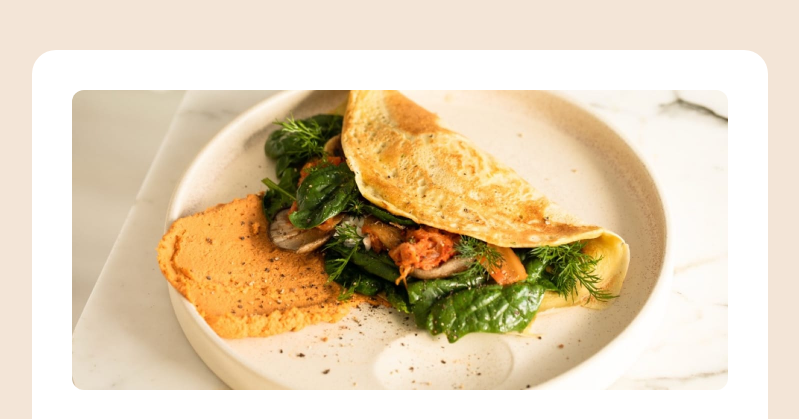
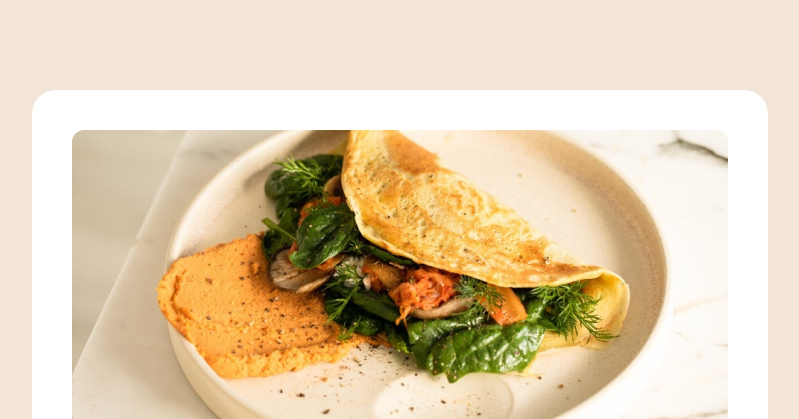
Before and after one commit to Majdhorow/Challenge--3, a plain HTML site: page index.html in a window 1280 px wide. Shown: the part 153-572 px from the top of the page, without its empty margins (240-1039 px from the left). Drawn offline with Linux system fonts and the light colour scheme.

Commit message:
Update index.html

```diff
--- a/index.html
+++ b/index.html
@@ -28,7 +28,7 @@
       flex-direction: column;
       justify-content: center;
       align-items: center;
-      height: 2200px;
+      height: 2280px;
       background-color: #F3E5D7;
 
     }
```
